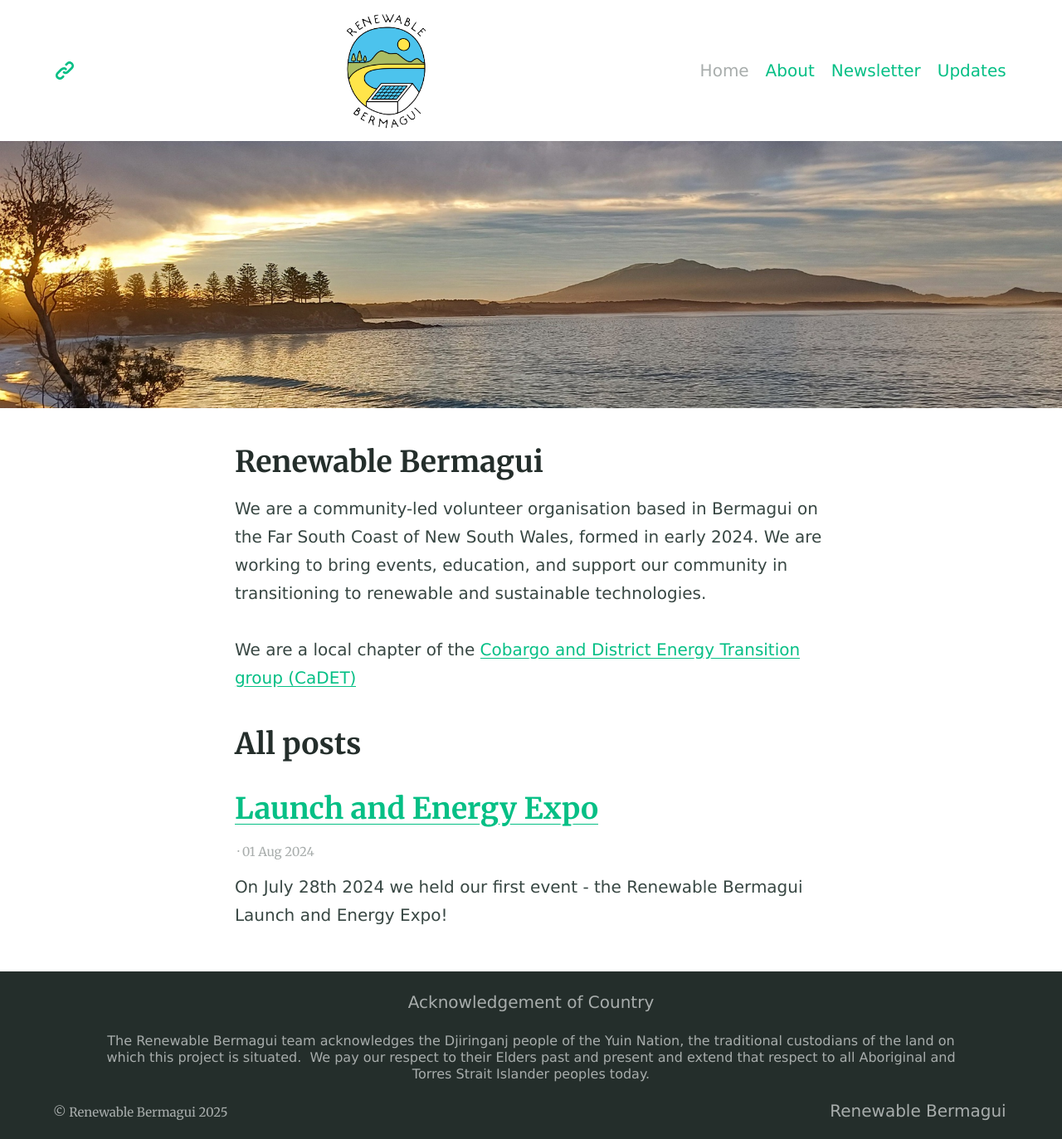
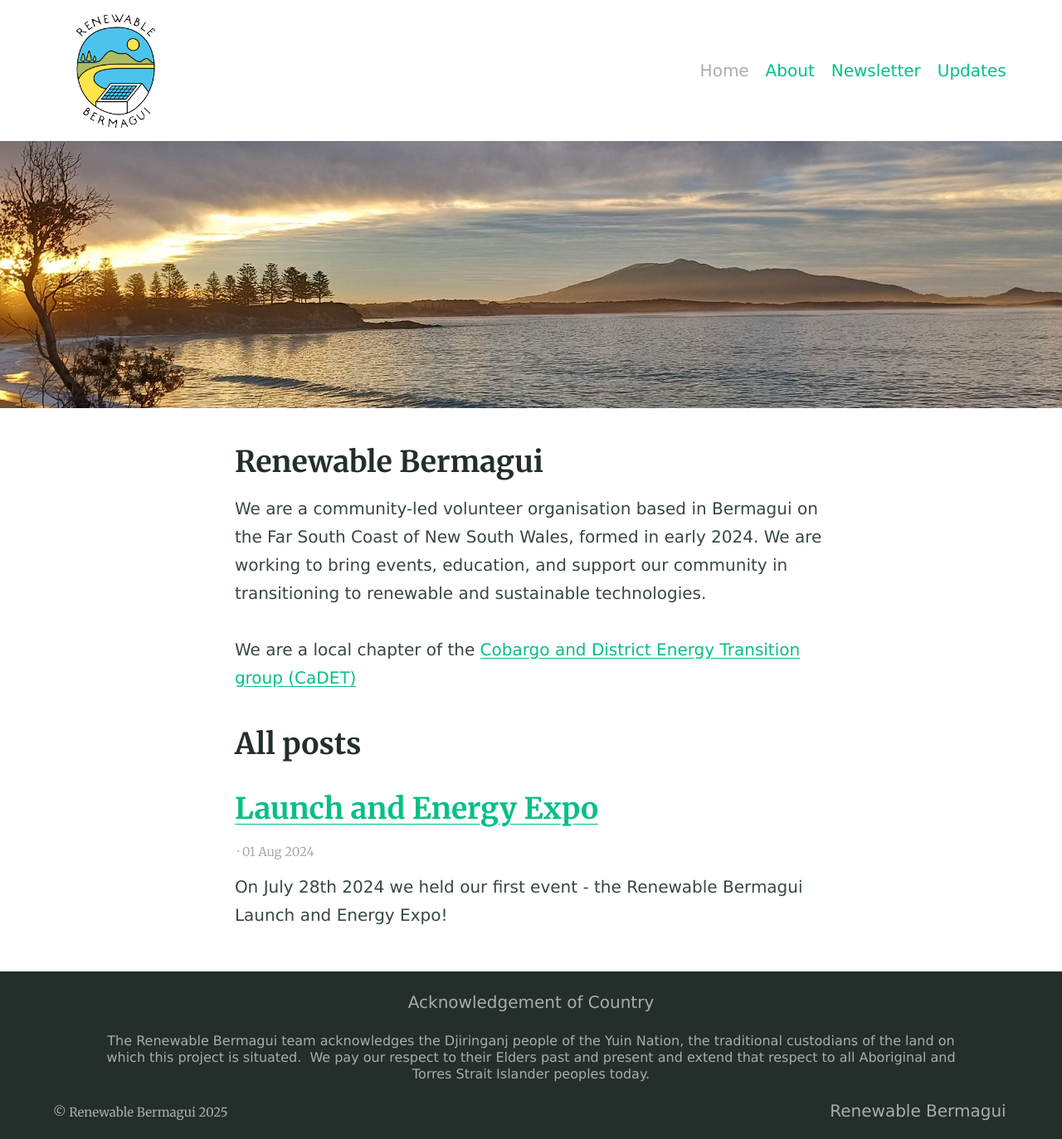
Before and after one commit to renewablebermagui/renewablebermagui.github.io, a Jekyll site: the page built from index.md, in a window 1280 px wide. Shown: the whole page at 83% size. Built offline with Jekyll 4.4.1, drawn with Linux system fonts in a browser that asks for light colours; our own code applies the rules of GitHub Pages for plain Markdown files.

Commit message:
removed socials link

```diff
--- a/_includes/site-header.html
+++ b/_includes/site-header.html
@@ -1,6 +1,5 @@
 <header class="header">
   <div class="container">
-    {% include nav-social.html %}
 
     {% if site.logo %}{% include site-logo.html %}{% endif %}
 
```
